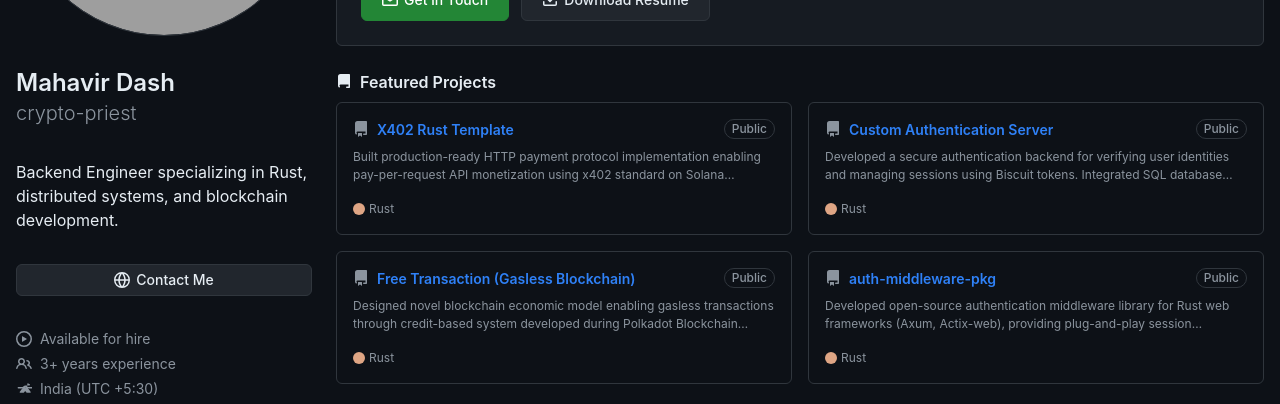
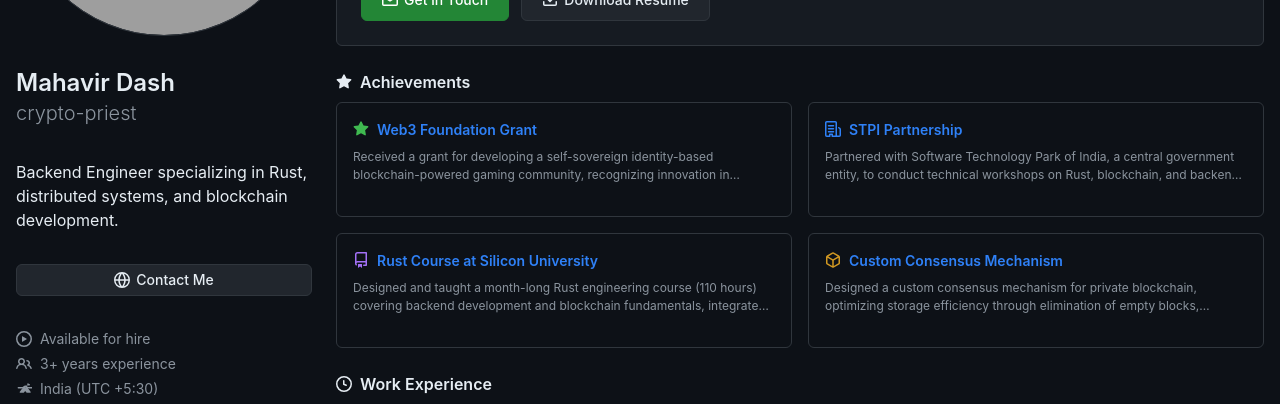
Before and after one commit to crypto-priest/portfolio-resume, a Next.js app: page / in a window 1280 px wide. Shown: the part 354-758 px from the top of the page. Built offline with nearby package versions, Linux system fonts and the light colour scheme; grey boxes are pictures that could not be loaded.

Commit message:
Refactor About and Experience pages: Simplify descriptions and remove stats section for a cleaner layout. Update Home page to highlight achievements with new project cards.

```diff
--- a/app/about/page.tsx
+++ b/app/about/page.tsx
@@ -68,7 +68,7 @@ export default function AboutPage() {
               </svg>
             </div>
             <h3>System Architecture</h3>
-            <p>Designed distributed rate limiting system protecting 10,000+ users with 99.9% uptime against DDoS attacks.</p>
+            <p>Designed distributed rate limiting system protecting 10,000+ users against DDoS attacks.</p>
           </div>
         </div>
       </section>
--- a/app/data/resume-data.ts
+++ b/app/data/resume-data.ts
@@ -18,7 +18,7 @@ export const resumeData = {
     "Partnered with STPI (Software Technology Park of India), a central government entity, to conduct technical workshops on Rust, blockchain, and backend development, contributing to skill development and technology adoption.",
     "Designed and taught a month-long Rust engineering course (110 hours) for Silicon University covering backend development and blockchain fundamentals, integrated into the academic curriculum as a credited internship program.",
     "Designed a custom consensus mechanism for private blockchain, optimizing storage efficiency through elimination of empty blocks, reducing infrastructure costs, and improving network performance.",
-    "Designed and implemented distributed rate limiting system for authentication infrastructure to prevent DDoS attacks, successfully protecting 10,000+ user system and ensuring 99.9% uptime.",
+    "Designed and implemented distributed rate limiting system for authentication infrastructure to prevent DDoS attacks, successfully protecting 10,000+ user system.",
   ],
 
   experience: [
@@ -29,7 +29,7 @@ export const resumeData = {
       location: "Remote",
       period: "05/2023 - Present",
       description: [
-        "Architected distributed authentication infrastructure serving 10,000+ users with 99.9% uptime",
+        "Architected distributed authentication infrastructure serving 10,000+ users",
         "Designed rate-limiting system with DDoS protection capabilities",
         "Built and optimized RESTful and GraphQL APIs reducing latency by 30%",
         "Developed backend systems for distributed blockchain modules with runtime upgrades",
@@ -40,7 +40,7 @@ export const resumeData = {
       title: "Technical Instructor & Speaker",
       company: "STPI & Silicon University",
       location: "Bhubaneswar, India",
-      period: "2023 - Present",
+      period: "06/2024 - 07/2025",
       description: [
         "Teaching Rust programming, backend development, and system design principles to university students and industry professionals",
         "Conducting workshops in collaboration with STPI (Software Technology Parks of India)",
@@ -145,6 +145,22 @@ export const resumeData = {
   education: [
     {
       id: 1,
+      degree: "Ayns Builders Program",
+      school: "Turbine",
+      location: "Online",
+      period: "01/2026 - Present",
+      description: "Solana Development Program by Turbine",
+    },
+    {
+      id: 2,
+      degree: "Solana Basics",
+      school: "School of Solana, Ackee",
+      location: "Bhubaneswar, India",
+      period: "12/2025",
+      description: "Solana development program by Ackee",
+    },
+    {
+      id: 3,
       degree: "Polkadot Blockchain Academy",
       school: "Polkadot/Web3 Foundation",
       location: "U Town, Singapore",
@@ -152,15 +168,7 @@ export const resumeData = {
       description: "Blockchain development program by Polkadot/Web3 Foundation",
     },
     {
-      id: 2,
-      degree: "Solana Basics",
-      school: "Solana Foundation",
-      location: "Online",
-      period: "2024",
-      description: "Solana blockchain development fundamentals and smart contract programming",
-    },
-    {
-      id: 3,
+      id: 4,
       degree: "Bachelor of Technology",
       school: "Silicon Institute of Technology, Bhubaneswar",
       location: "Bhubaneswar, India",
--- a/app/experience/page.tsx
+++ b/app/experience/page.tsx
@@ -14,26 +14,6 @@ export default function ExperiencePage() {
       <div className="page-header">
         <h1>Experience</h1>
         <p className="page-subtitle">My professional journey building scalable backend systems</p>
-      </div>
-
-      {/* Stats */}
-      <div className="stats-grid">
-        <div className="stat-card">
-          <div className="stat-value">3+</div>
-          <div className="stat-label">Years Experience</div>
-        </div>
-        <div className="stat-card">
-          <div className="stat-value">10K+</div>
-          <div className="stat-label">Users Served</div>
-        </div>
-        <div className="stat-card">
-          <div className="stat-value">99.9%</div>
-          <div className="stat-label">Uptime</div>
-        </div>
-        <div className="stat-card">
-          <div className="stat-value">110+</div>
-          <div className="stat-label">Hours Taught</div>
-        </div>
       </div>
 
       {/* Timeline */}
--- a/app/page.tsx
+++ b/app/page.tsx
@@ -3,7 +3,7 @@ import ProfileSidebar from './components/ProfileSidebar';
 import Link from 'next/link';
 
 export default function Home() {
-  const { projects, experience } = resumeData;
+  const { experience } = resumeData;
 
   return (
     <div className="github-profile-layout">
@@ -52,36 +52,51 @@ export default function Home() {
 
         <div className="section-title" style={{ marginTop: 24 }}>
           <svg viewBox="0 0 16 16" fill="currentColor" width="16" height="16">
-            <path d="M2 2.5A2.5 2.5 0 0 1 4.5 0h8.75a.75.75 0 0 1 .75.75v12.5a.75.75 0 0 1-.75.75h-2.5a.75.75 0 0 1 0-1.5h1.75v-2h-8a1 1 0 0 0-.714 1.7.75.75 0 0 1-1.072 1.05A2.495 2.495 0 0 1 2 11.5Z"/>
+            <path d="M8 .25a.75.75 0 0 1 .673.418l1.882 3.815 4.21.612a.75.75 0 0 1 .416 1.279l-3.046 2.97.719 4.192a.751.751 0 0 1-1.088.791L8 12.347l-3.766 1.98a.75.75 0 0 1-1.088-.79l.72-4.194L.818 6.374a.75.75 0 0 1 .416-1.28l4.21-.611L7.327.668A.75.75 0 0 1 8 .25Z"/>
           </svg>
-          Featured Projects
+          Achievements
         </div>
 
         <div className="pinned-repos">
-          {projects.slice(0, 4).map((project) => (
-            <div key={project.id} className="repo-card">
-              <div className="repo-card-header">
-                <svg className="repo-card-icon" viewBox="0 0 16 16" fill="currentColor">
-                  <path d="M2 2.5A2.5 2.5 0 014.5 0h8.75a.75.75 0 01.75.75v12.5a.75.75 0 01-.75.75h-2.5a.75.75 0 110-1.5h1.75v-2h-8a1 1 0 00-.714 1.7.75.75 0 01-1.072 1.05A2.495 2.495 0 012 11.5v-9zm10.5-1V9h-8c-.356 0-.694.074-1 .208V2.5a1 1 0 011-1h8zM5 12.25v3.25a.25.25 0 00.4.2l1.45-1.087a.25.25 0 01.3 0L8.6 15.7a.25.25 0 00.4-.2v-3.25a.25.25 0 00-.25-.25h-3.5a.25.25 0 00-.25.25z"/>
-                </svg>
-                {project.link ? (
-                  <a href={project.link} target="_blank" rel="noopener noreferrer" className="repo-card-name">
-                    {project.name}
-                  </a>
-                ) : (
-                  <span className="repo-card-name">{project.name}</span>
-                )}
-                <span className="repo-card-visibility">Public</span>
-              </div>
-              <p className="repo-card-description">{project.description}</p>
-              <div className="repo-card-footer">
-                <span className="repo-card-lang">
-                  <span className="repo-card-lang-color" style={{ backgroundColor: '#dea584' }} />
-                  {project.technologies[0]}
-                </span>
-              </div>
+          <div className="repo-card">
+            <div className="repo-card-header">
+              <svg className="repo-card-icon" viewBox="0 0 16 16" fill="currentColor" style={{ color: 'var(--color-success-fg)' }}>
+                <path d="M8 .25a.75.75 0 0 1 .673.418l1.882 3.815 4.21.612a.75.75 0 0 1 .416 1.279l-3.046 2.97.719 4.192a.751.751 0 0 1-1.088.791L8 12.347l-3.766 1.98a.75.75 0 0 1-1.088-.79l.72-4.194L.818 6.374a.75.75 0 0 1 .416-1.28l4.21-.611L7.327.668A.75.75 0 0 1 8 .25Z"/>
+              </svg>
+              <span className="repo-card-name">Web3 Foundation Grant</span>
             </div>
-          ))}
+            <p className="repo-card-description">Received a grant for developing a self-sovereign identity-based blockchain-powered gaming community, recognizing innovation in decentralized identity.</p>
+          </div>
+
+          <div className="repo-card">
+            <div className="repo-card-header">
+              <svg className="repo-card-icon" viewBox="0 0 16 16" fill="currentColor" style={{ color: 'var(--color-accent-fg)' }}>
+                <path d="M1.5 14.25c0 .138.112.25.25.25H4v-1.25a.75.75 0 0 1 .75-.75h2.5a.75.75 0 0 1 .75.75v1.25h2.25a.25.25 0 0 0 .25-.25V1.75a.25.25 0 0 0-.25-.25h-8.5a.25.25 0 0 0-.25.25ZM1.75 0h8.5C11.216 0 12 .784 12 1.75v12.5c0 .085-.006.168-.018.25h2.268a.25.25 0 0 0 .25-.25V8.285a.25.25 0 0 0-.111-.208l-1.055-.703a.749.749 0 1 1 .832-1.248l1.055.703c.487.325.779.871.779 1.456v5.965A1.75 1.75 0 0 1 14.25 16h-3.5a.766.766 0 0 1-.197-.026c-.099.017-.2.026-.303.026h-3a.75.75 0 0 1-.75-.75V14h-1v1.25a.75.75 0 0 1-.75.75h-3A1.75 1.75 0 0 1 0 14.25V1.75C0 .784.784 0 1.75 0ZM3.5 4h5a.75.75 0 0 1 0 1.5h-5a.75.75 0 0 1 0-1.5ZM3.5 7h5a.75.75 0 0 1 0 1.5h-5a.75.75 0 0 1 0-1.5ZM3.5 10h5a.75.75 0 0 1 0 1.5h-5a.75.75 0 0 1 0-1.5Z"/>
+              </svg>
+              <span className="repo-card-name">STPI Partnership</span>
+            </div>
+            <p className="repo-card-description">Partnered with Software Technology Park of India, a central government entity, to conduct technical workshops on Rust, blockchain, and backend development.</p>
+          </div>
+
+          <div className="repo-card">
+            <div className="repo-card-header">
+              <svg className="repo-card-icon" viewBox="0 0 16 16" fill="currentColor" style={{ color: 'var(--color-done-fg)' }}>
+                <path d="M2 2.5A2.5 2.5 0 0 1 4.5 0h8.75a.75.75 0 0 1 .75.75v12.5a.75.75 0 0 1-.75.75h-2.5a.75.75 0 0 1 0-1.5h1.75v-2h-8a1 1 0 0 0-.714 1.7.75.75 0 0 1-1.072 1.05A2.495 2.495 0 0 1 2 11.5Zm10.5-1h-8a1 1 0 0 0-1 1v6.708A2.486 2.486 0 0 1 4.5 9h8ZM5 12.25v3.25a.25.25 0 0 0 .4.2l1.45-1.087a.25.25 0 0 1 .3 0L8.6 15.7a.25.25 0 0 0 .4-.2v-3.25a.25.25 0 0 0-.25-.25h-3.5a.25.25 0 0 0-.25.25Z"/>
+              </svg>
+              <span className="repo-card-name">Rust Course at Silicon University</span>
+            </div>
+            <p className="repo-card-description">Designed and taught a month-long Rust engineering course (110 hours) covering backend development and blockchain fundamentals, integrated into academic curriculum.</p>
+          </div>
+
+          <div className="repo-card">
+            <div className="repo-card-header">
+              <svg className="repo-card-icon" viewBox="0 0 16 16" fill="currentColor" style={{ color: 'var(--color-attention-fg)' }}>
+                <path d="m8.878.392 5.25 3.045c.54.314.872.89.872 1.514v6.098a1.75 1.75 0 0 1-.872 1.514l-5.25 3.045a1.75 1.75 0 0 1-1.756 0l-5.25-3.045A1.75 1.75 0 0 1 1 11.049V4.951c0-.624.332-1.201.872-1.514L7.122.392a1.75 1.75 0 0 1 1.756 0ZM7.875 1.69l-4.63 2.685L8 7.133l4.755-2.758-4.63-2.685a.248.248 0 0 0-.25 0ZM2.5 5.677v5.372c0 .09.047.171.125.216l4.625 2.683V8.432Zm6.25 8.271 4.625-2.683a.25.25 0 0 0 .125-.216V5.677L8.75 8.432Z"/>
+              </svg>
+              <span className="repo-card-name">Custom Consensus Mechanism</span>
+            </div>
+            <p className="repo-card-description">Designed a custom consensus mechanism for private blockchain, optimizing storage efficiency through elimination of empty blocks, reducing infrastructure costs.</p>
+          </div>
         </div>
 
         <div className="section-title" style={{ marginTop: 24 }}>
```
